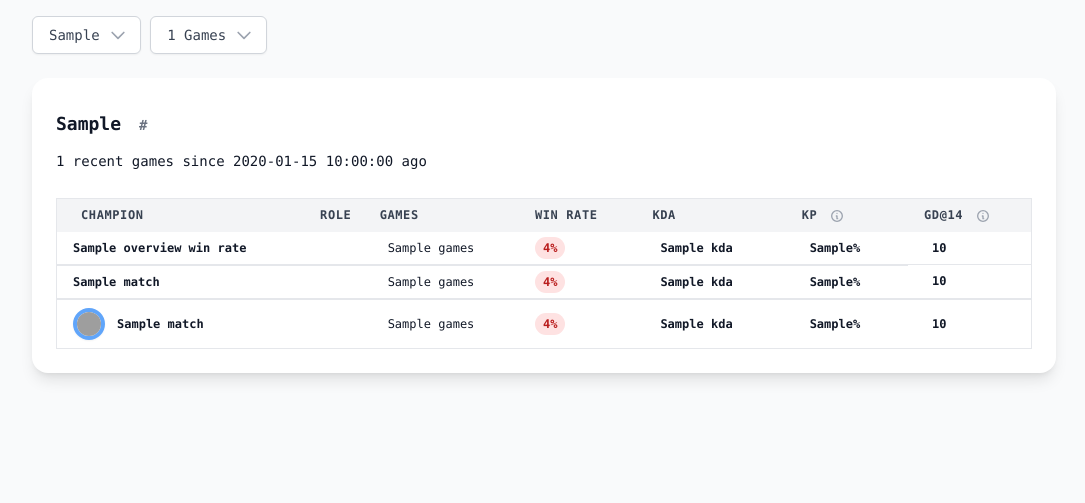
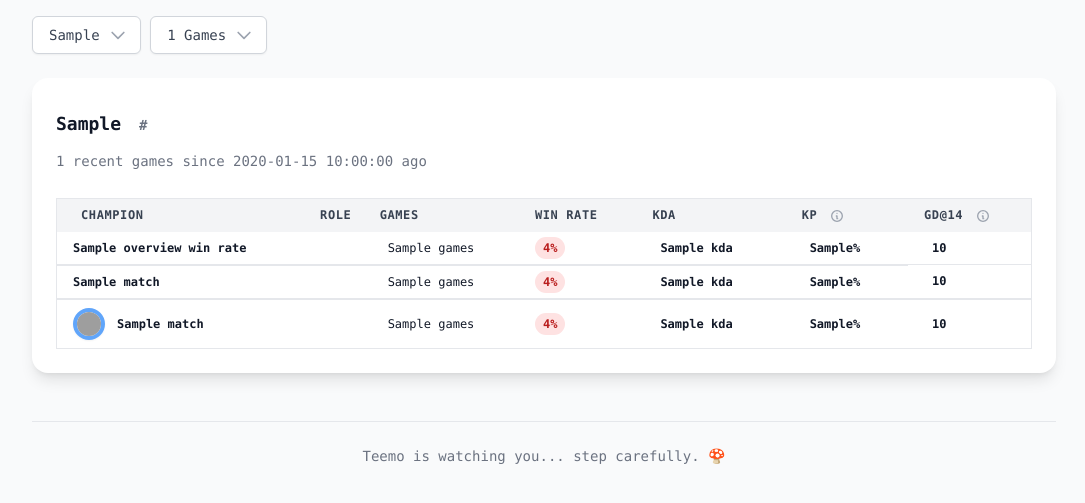
Before and after one commit to k801030/LOL-Analysis, a Flask app: template web/templates/champions.html in a window 1280 px wide. Shown: the top 503 px of the page, without its empty margins (96-1181 px from the left). Run offline with Flask 3, Linux system fonts and the light colour scheme; the template is opened without the code that fills it: most values are stand-ins (such as "Sample title", 1, 10 or a date in 2020); some libraries are stand-ins or nearby versions; grey boxes are pictures that could not be loaded.

Commit message:
feature: add random meme footer

```diff
--- a/web/templates/champions.html
+++ b/web/templates/champions.html
@@ -121,7 +121,7 @@
             <span class="text-lg">{{ username_parts[0] }}</span>
             <span class="text-gray-500 text-sm">#{{ username_parts[1] }}</span>
             <br>
-            <span class="text-sm font-light">{{ selected_game_count }} recent games since {{ time_diff }} ago</span>
+            <span class="text-sm font-normal text-gray-500">{{ selected_game_count }} recent games since {{ time_diff }} ago</span>
         </h1>
         <div class="overflow-x-auto">
 
@@ -219,6 +219,25 @@
             </div>
         </div>
     </div>
+    <footer class="mt-12 text-center text-sm text-gray-500 py-6 border-t border-gray-200">
+        <p id="random-footer">Loading meme...</p>
+    </footer>
+    <script>
+        const footers = [
+            "Just FF, it's over. 🔥",
+            "Win rate low? It's not inting if it’s a strategy. 🤓",
+            "These stats are 100% accurate... unless you lost. Then it's your team's fault. 😤",
+            "Stats don’t lie, but your gameplay does. GG EZ. 😅",
+            "Better luck next time, or just FF. 😏",
+            "Teemo is watching you... step carefully. 🍄",
+            "哭啊，送爽沒 😢",
+            "為什麼我勝率這麼低，是不是有人在搞？ 🤨",
+            "Slowly song please ☠️",
+        ];
 
+        const randomFooter = footers[Math.floor(Math.random() * footers.length)];
+        document.getElementById("random-footer").textContent = randomFooter;
+    </script>
+</div>
 </body>
 </html>
```
